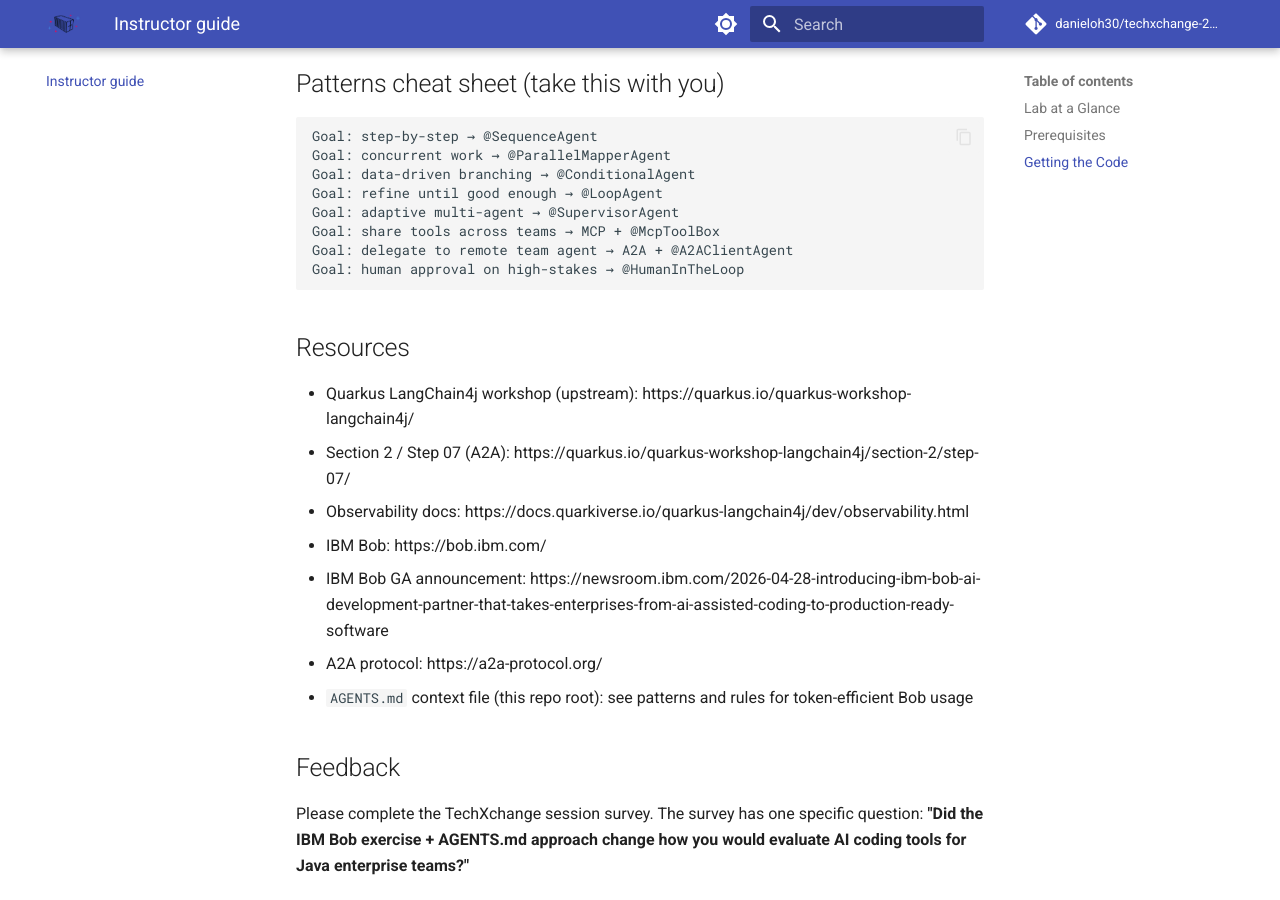
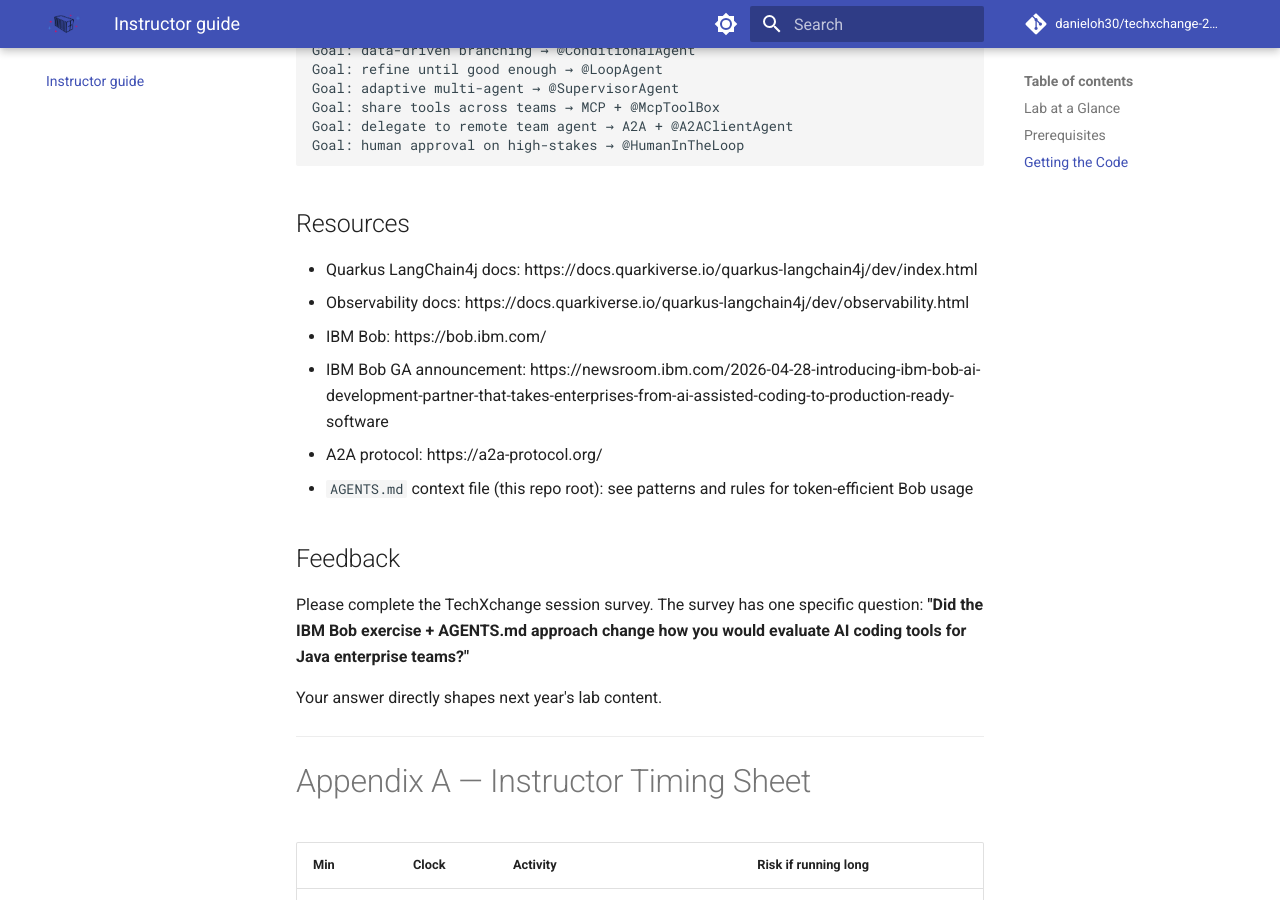
Before and after one commit to danieloh30/techxchange-2026-quarkus-bob-lab, an MkDocs documentation site: the page built from docs/LAB_GUIDE.md, in a window 1280 px wide and 900 px high, scrolled down 16303 px. Built offline with MkDocs 1.6.1 and Material for MkDocs 9.7.7, drawn with Linux system fonts in a browser that asks for light colours; comment, search, counter and statistics services are not loaded; some of the changed text lies outside the part shown.

Commit message:
docs: remove upstream attribution references
All exercise code has been fully rewritten for the IT incident
management domain — no adapted code remains from the upstream
workshop.

```diff
--- a/docs/LAB_GUIDE.md
+++ b/docs/LAB_GUIDE.md
@@ -26,9 +26,6 @@
     **Exercise 5** uses IBM Bob to document and validate the agents you built.
     **Exercises 6–7** run pre-built solutions to explore HITL, observability, and A2A patterns.
     Reference solutions in `exercises/` are fallbacks — linked at the top of each exercise guide.
-
-!!! info "Base content"
-    Adapted from the [Quarkus LangChain4j Workshop](https://quarkus.io/quarkus-workshop-langchain4j/) (community workshop), extended with IBM Bob, AGENTS.md cost-efficiency techniques, enterprise narrative, and production concerns (HITL, observability, A2A).
 
 ---
 
@@ -532,8 +529,7 @@ Goal: human approval on high-stakes → @HumanInTheLoop
 
 ## Resources
 
-- Quarkus LangChain4j workshop (upstream): https://quarkus.io/quarkus-workshop-langchain4j/
-- Section 2 / Step 07 (A2A): https://quarkus.io/quarkus-workshop-langchain4j/section-2/step-07/
+- Quarkus LangChain4j docs: https://docs.quarkiverse.io/quarkus-langchain4j/dev/index.html
 - Observability docs: https://docs.quarkiverse.io/quarkus-langchain4j/dev/observability.html
 - IBM Bob: https://bob.ibm.com/
 - IBM Bob GA announcement: https://newsroom.ibm.com/2026-04-28-introducing-ibm-bob-ai-development-partner-that-takes-enterprises-from-ai-assisted-coding-to-production-ready-software
--- a/mkdocs.yml
+++ b/mkdocs.yml
@@ -89,7 +89,6 @@ nav:
       - "6. HITL + observability": 06-hitl-observability/START_HERE.md
       - "7. A2A": 07-a2a/START_HERE.md
   - Instructor guide: LAB_GUIDE.md
-  - Attribution: ATTRIBUTION.md
 
 extra_css:
   - stylesheets/extra.css
```
Also changed, not shown: README.md (+0 -4 lines), docs/ATTRIBUTION.md (deleted, +0 -26 lines), docs/index.md (+0 -4 lines).
